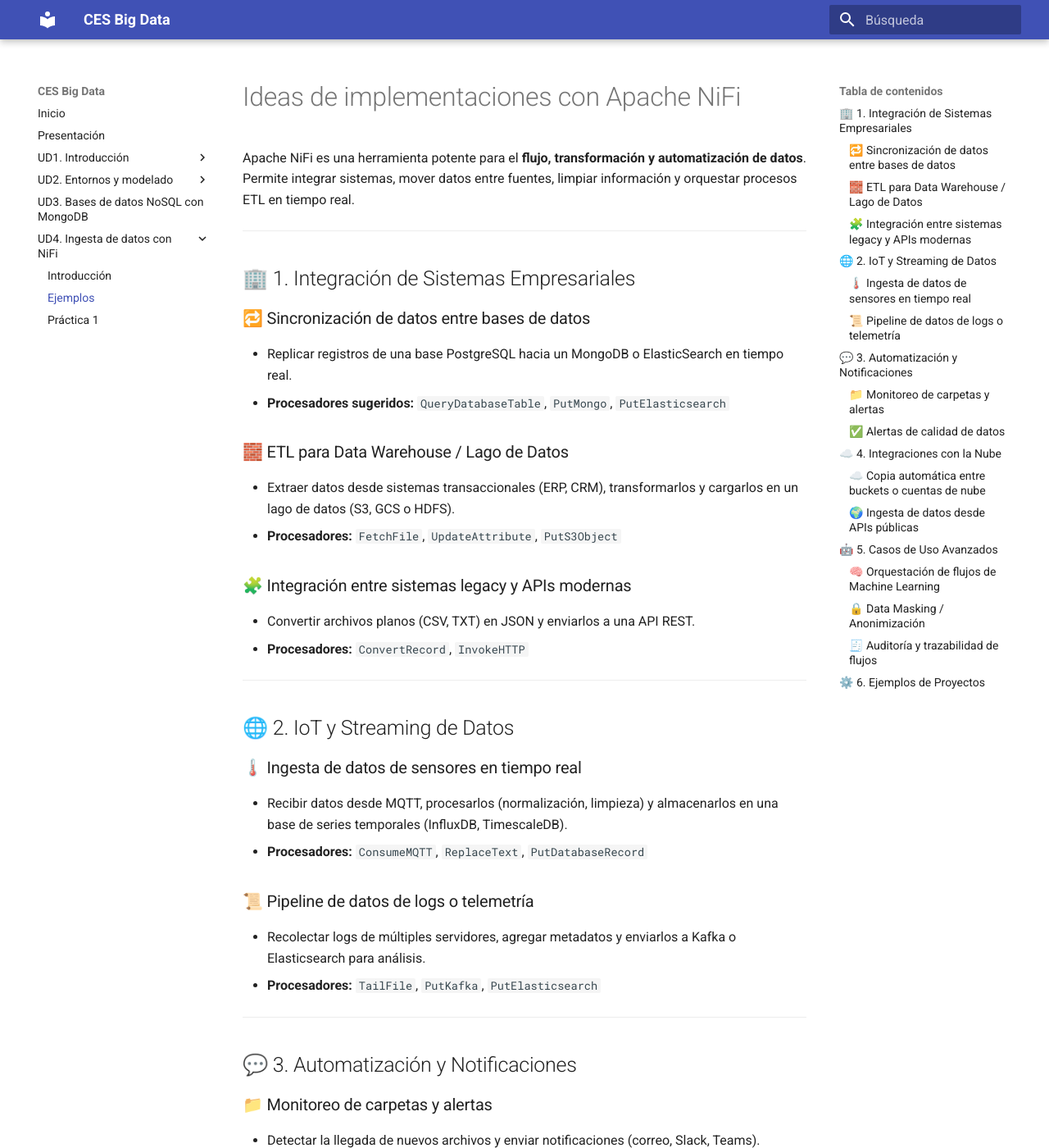
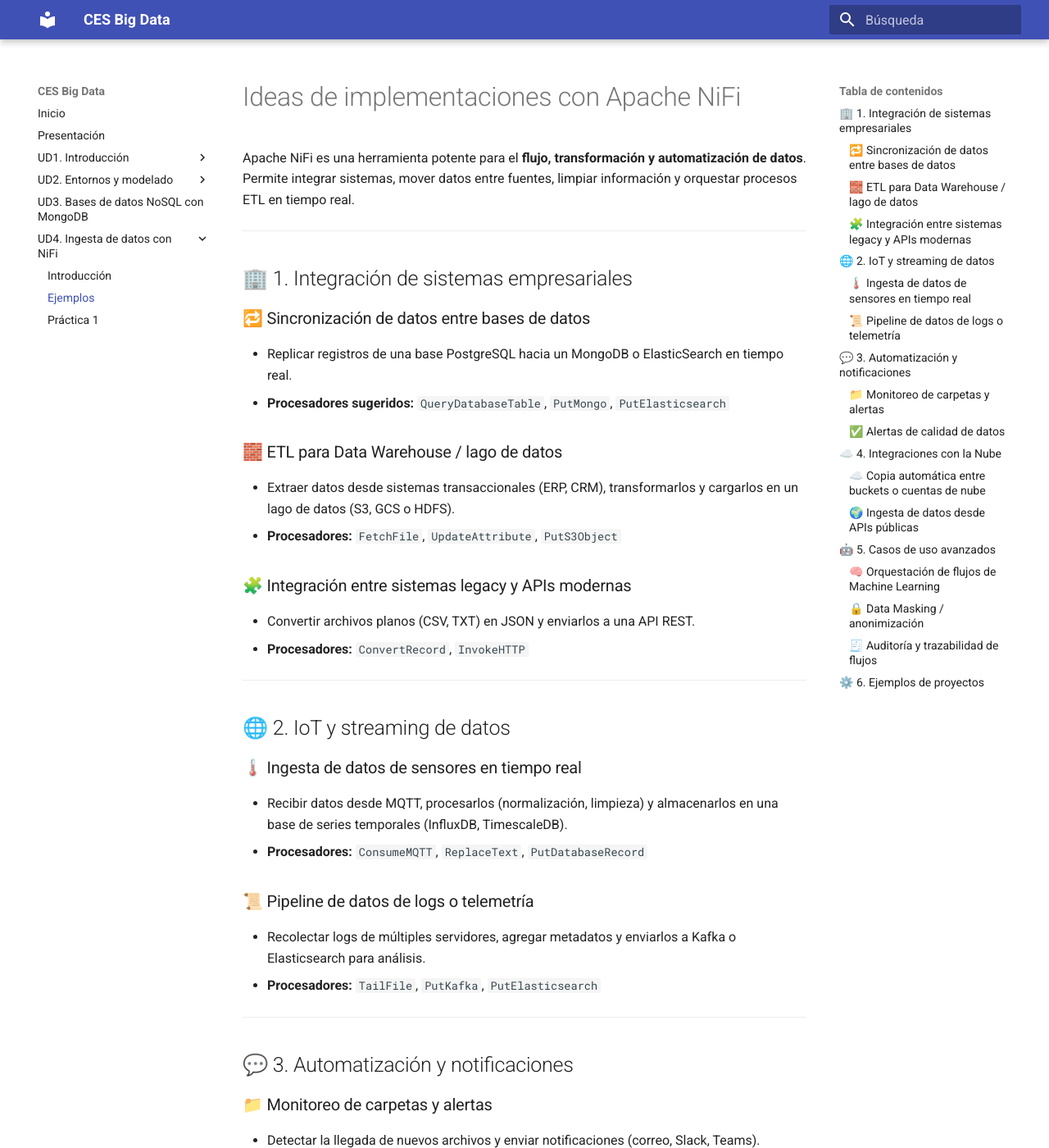
Before and after one commit to jorsodom/bigdata-sb, an MkDocs documentation site: the page built from docs/nifi/nifiEjemplos.md, in a window 1280 px wide and 1400 px high. Shown: the whole window at 82% size. Built offline with MkDocs 1.6.1 and Material for MkDocs 9.7.7, drawn with Linux system fonts in a browser that asks for light colours; some of the changed text lies outside the part shown.

```diff
--- a/docs/nifi/nifiEjemplos.md
+++ b/docs/nifi/nifiEjemplos.md
@@ -5,13 +5,13 @@ Permite integrar sistemas, mover datos entre fuentes, limpiar información y orq
 
 ---
 
-## 🏢 1. Integración de Sistemas Empresariales
+## 🏢 1. Integración de sistemas empresariales
 
 ### 🔁 Sincronización de datos entre bases de datos
 - Replicar registros de una base PostgreSQL hacia un MongoDB o ElasticSearch en tiempo real.
 - **Procesadores sugeridos:** `QueryDatabaseTable`, `PutMongo`, `PutElasticsearch`
 
-### 🧱 ETL para Data Warehouse / Lago de Datos
+### 🧱 ETL para Data Warehouse / lago de datos
 - Extraer datos desde sistemas transaccionales (ERP, CRM), transformarlos y cargarlos en un lago de datos (S3, GCS o HDFS).
 - **Procesadores:** `FetchFile`, `UpdateAttribute`, `PutS3Object`
 
@@ -21,7 +21,7 @@ Permite integrar sistemas, mover datos entre fuentes, limpiar información y orq
 
 ---
 
-## 🌐 2. IoT y Streaming de Datos
+## 🌐 2. IoT y streaming de datos
 
 ### 🌡️ Ingesta de datos de sensores en tiempo real
 - Recibir datos desde MQTT, procesarlos (normalización, limpieza) y almacenarlos en una base de series temporales (InfluxDB, TimescaleDB).
@@ -33,7 +33,7 @@ Permite integrar sistemas, mover datos entre fuentes, limpiar información y orq
 
 ---
 
-## 💬 3. Automatización y Notificaciones
+## 💬 3. Automatización y notificaciones
 
 ### 📁 Monitoreo de carpetas y alertas
 - Detectar la llegada de nuevos archivos y enviar notificaciones (correo, Slack, Teams).
@@ -57,13 +57,13 @@ Permite integrar sistemas, mover datos entre fuentes, limpiar información y orq
 
 ---
 
-## 🤖 5. Casos de Uso Avanzados
+## 🤖 5. Casos de uso avanzados
 
 ### 🧠 Orquestación de flujos de Machine Learning
 - Automatizar la preparación de datos, ejecutar un modelo y publicar los resultados.
 - **Procesadores:** `ExecuteStreamCommand`, `ExecuteScript`, `PutDatabaseRecord`
 
-### 🔒 Data Masking / Anonimización
+### 🔒 Data Masking / anonimización
 - Aplicar reglas de anonimización o enmascaramiento de datos sensibles.
 - **Procesadores:** `UpdateRecord`, `ReplaceText`, `RouteOnAttribute`
 
@@ -72,7 +72,7 @@ Permite integrar sistemas, mover datos entre fuentes, limpiar información y orq
 
 ---
 
-## ⚙️ 6. Ejemplos de Proyectos
+## ⚙️ 6. Ejemplos de proyectos
 
 | Proyecto | Descripción | Integraciones Clave |
 |-----------|--------------|--------------------|
```
